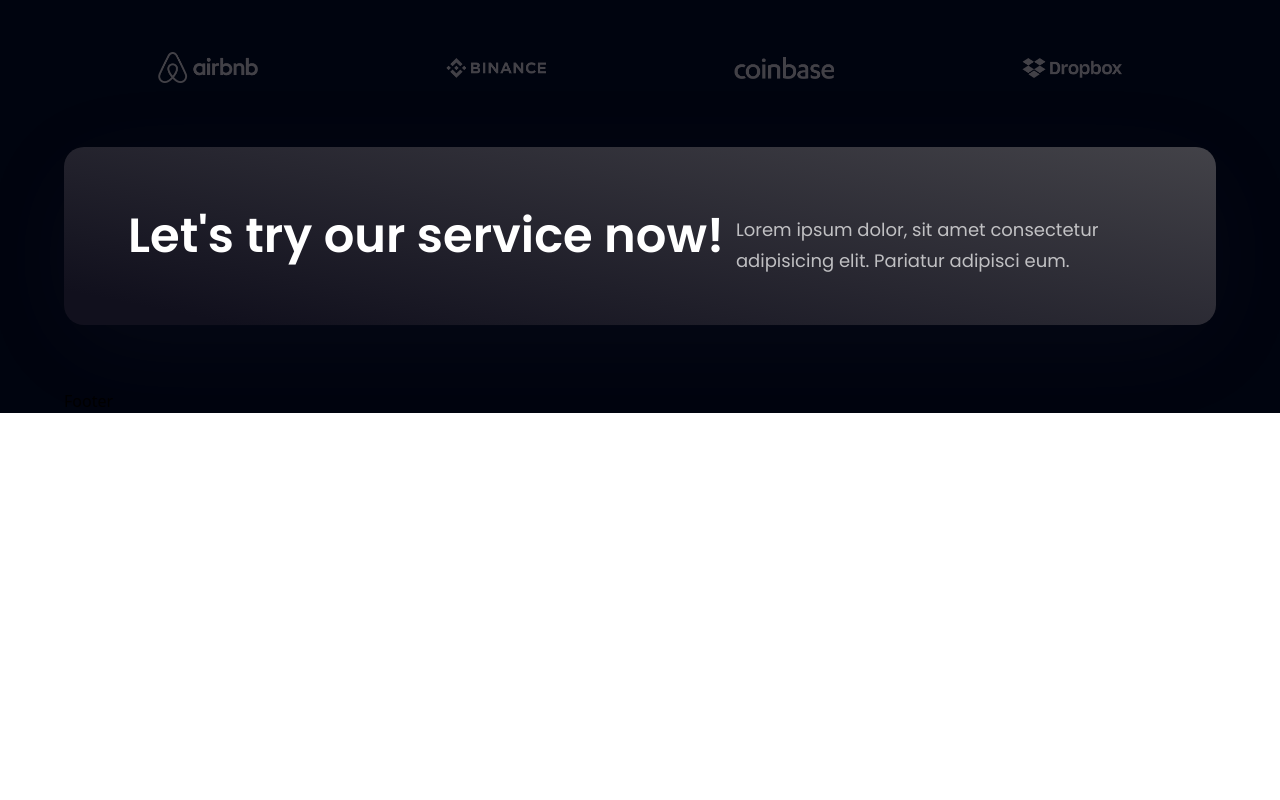
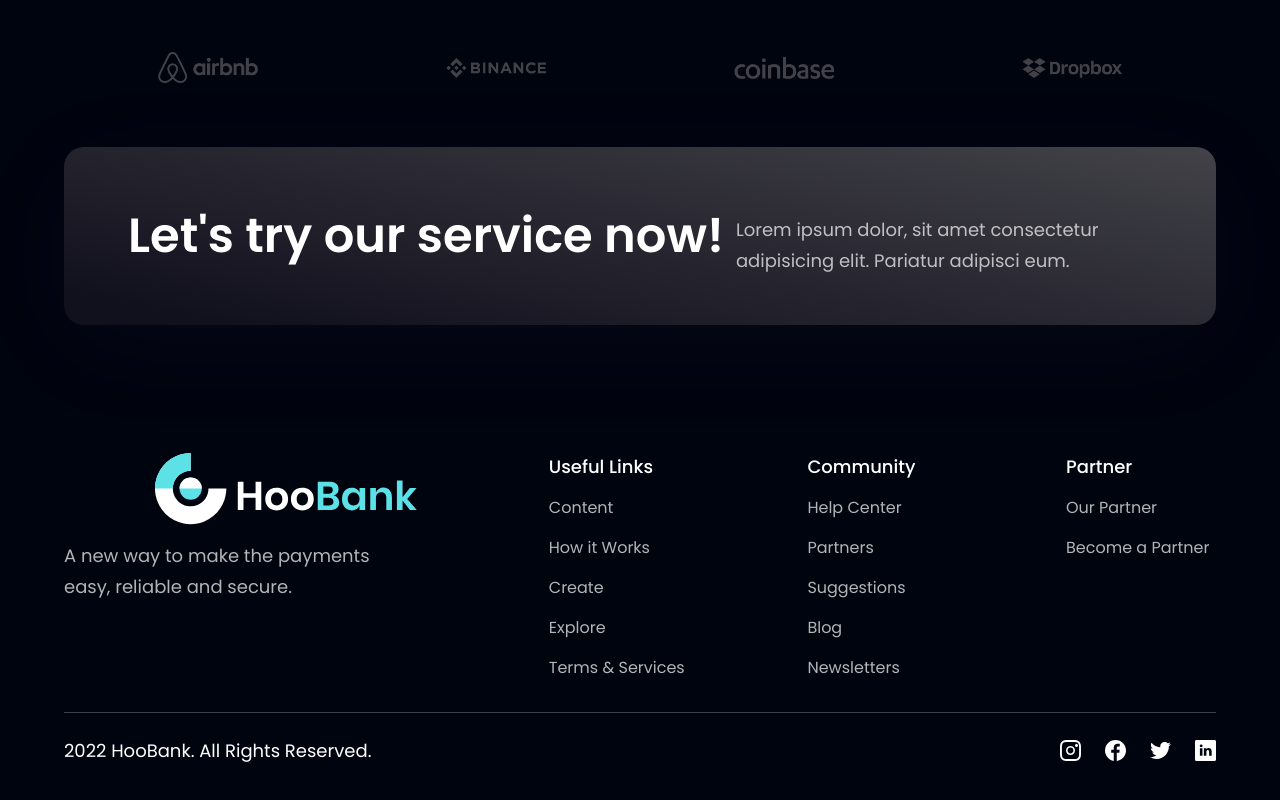
Before and after one commit to ishratumar/hoobank-project, a React (Vite) app: page / in a window 1280 px wide. Shown: the part 3318-4118 px from the top of the page. Before the commit the page ends 3731 px from the top, so only its background shows below. Built offline with nearby package versions, Linux system fonts and the light colour scheme.

Commit message:
add footer

```diff
--- a/src/components/Clients.jsx
+++ b/src/components/Clients.jsx
@@ -6,7 +6,7 @@ const Clients = () => (
       <div className={`${styles.flexCenter} flex-wrap w-full`}>
         {clients.map((client) =>(
           <div key={client.id} className={`flex-1 ${styles.flexCenter} sm:min-w-[192px] min-w-[120px]`}>
-            <img src={client.logo} alt="client" className="sm-w-[192px] w-[100px] object-contain" />
+            <img src={client.logo} alt="client" className="sm-w-[192px] w-[100px] object-contain cursor-pointer" />
 
           </div>
         ))}
--- a/src/components/Footer.jsx
+++ b/src/components/Footer.jsx
@@ -1,11 +1,53 @@
-import React from 'react'
+import styles from "../style";
+import { logo } from "../assets";
+import { footerLinks, socialMedia } from "../constants";
 
-const Footer = () => {
-  return (
-    <div>
-      Footer
-    </div>
+const Footer = () => (
+    <section className={`${styles.flexCenter} ${styles.paddingY} flex-col`}>
+      <div className={`${styles.flexStart} md:flex-row flex-col mb-8 w-full`}>
+        <div className="flex-1 flex flex-col justify-start mr-10">
+          <img
+            src={logo}
+            alt="hoobank"
+            className="w-[266px h-[72px] object-contain"
+            />
+            <p className={`${styles.paragraph} mt-4 max-w-[310px]`}>A new way to make the payments easy, reliable and secure.</p>
+        </div>
+        <div className="flex-[1.5] w-full flex flex-row justify-between flex-wrap md:mt-0 mt-10">
+          {footerLinks.map((footerLink) =>(
+            <div key={footerLink} className="flex flex-col ss:my-0 my-4 min-w-[150px]">
+              <h4 className="font-poppins font-medium text-[18px] leading-[27px] text-white">
+                {footerLink.title}
+              </h4>
+              <ul className="list-none mt-4">
+                {footerLink.links.map((Link, index) =>(
+                  <li key={Link.name}
+                    className={`font-poppins font-normal text-[16px] leading-[24px] text-dimWhite hover:text-secondary cursor-pointer ${index !== footerLink.links.length - 1 ? 'mb-4' : 'mb-0'}`}
+                  >
+                    {Link.name}
+                  </li>
+                ))}
+              </ul>
+            </div>
+          ))}
+        </div>
+      </div>
+      <div className="w-full flex justify-between items-center md:flex-row flex-col pt-6 border-t-[1px] border-t-[#3f3e45]">
+        <p className="font-poppins font-normal text-center text-[18px] leading-[27px] text-white">
+          2022 HooBank. All Rights Reserved.
+        </p>
+        <div className="flex flex-row md:mt-0 mt-6">
+          {socialMedia.map((social, index) =>(
+            <img
+            key={social.id}
+            src={social.icon}
+            alt={social.icon}
+            className={`w-[21px] h-[21px] object-contain cursor-pointer ${index !== socialMedia.length - 1 ? 'mr-6' : 'mr-0'}`}
+            />
+          ))}
+        </div>
+      </div>
+    </section>
   )
-}
 
 export default Footer
```
